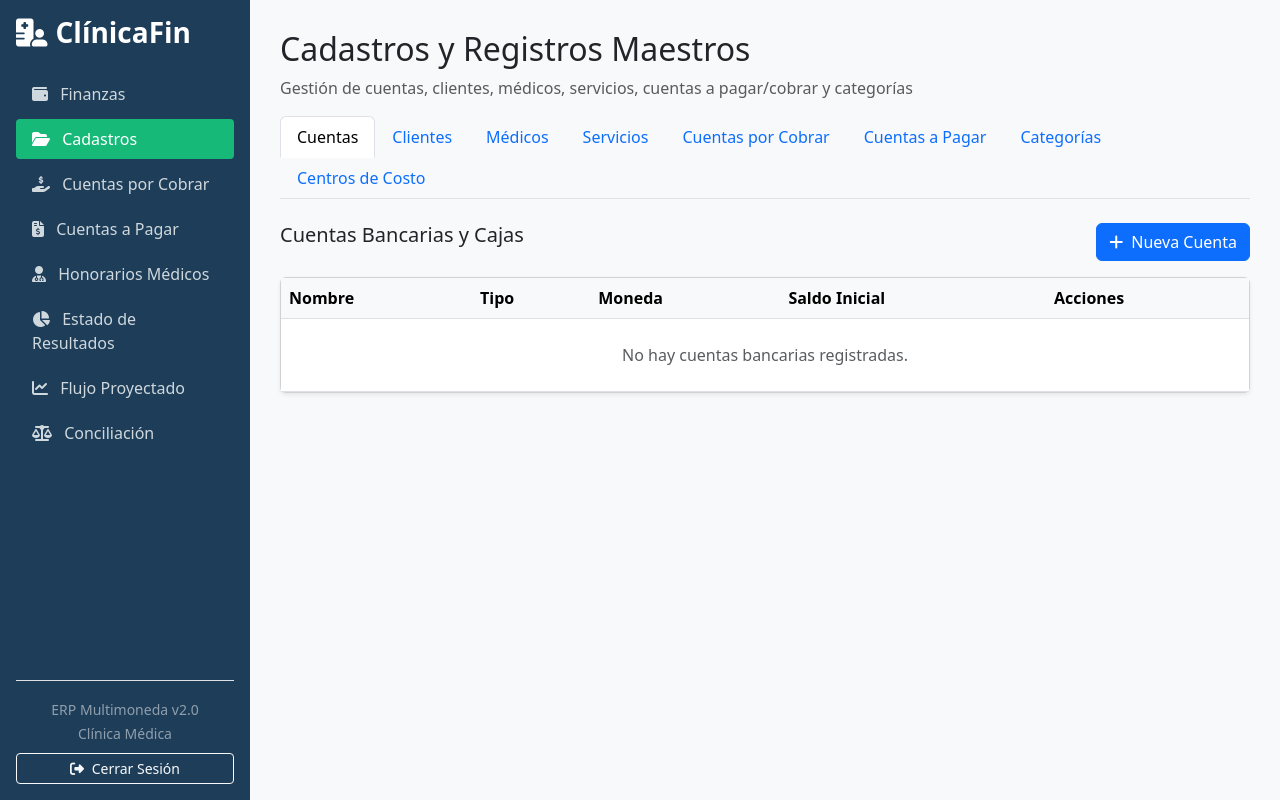
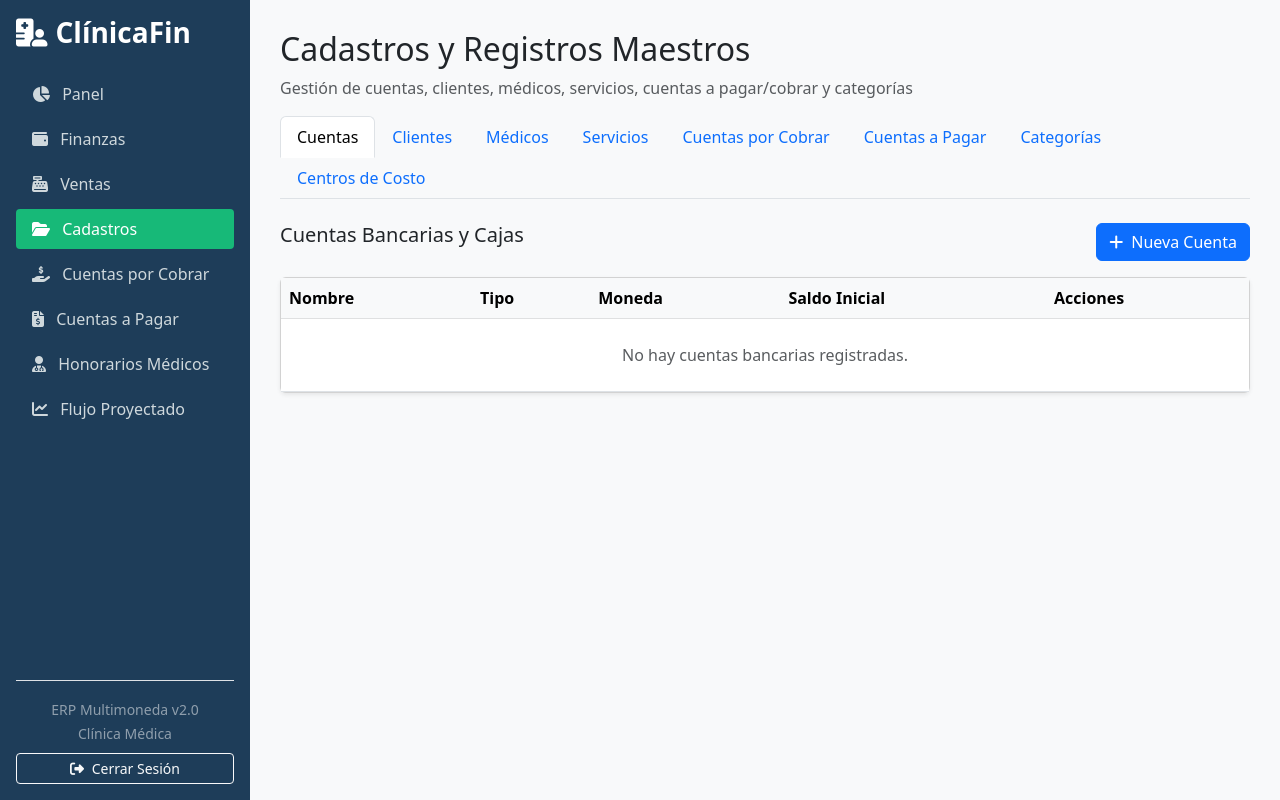
Before and after one commit to patriciafranco-web/finanzas1, a Flask app: page /cadastros in a window 1280 px wide. Run offline with Flask 3, Linux system fonts and the light colour scheme; a user stored in the database is signed in.

Commit message:
Update base.html

```diff
--- a/app/templates/base.html
+++ b/app/templates/base.html
@@ -25,14 +25,14 @@
         <div>
             <h3 class="fw-bold mb-4 text-white"><i class="fa-solid fa-hospital-user me-2"></i>ClínicaFin</h3>
             <ul class="nav flex-column">
+                <li class="nav-item"><a href="{{ url_for('main.pyg') }}" class="nav-link {% if request.endpoint == 'main.pyg' %}active{% endif %}"><i class="fa-solid fa-chart-pie me-2"></i> Panel</a></li>
                 <li class="nav-item"><a href="{{ url_for('main.dashboard') }}" class="nav-link {% if request.endpoint == 'main.dashboard' %}active{% endif %}"><i class="fa-solid fa-wallet me-2"></i> Finanzas</a></li>
+                <li class="nav-item"><a href="{{ url_for('main.ventas_vista') }}" class="nav-link {% if request.endpoint == 'main.ventas_vista' %}active{% endif %}"><i class="fa-solid fa-cash-register me-2"></i> Ventas</a></li>
                 <li class="nav-item"><a href="{{ url_for('main.cadastros') }}" class="nav-link {% if request.endpoint == 'main.cadastros' %}active{% endif %}"><i class="fa-solid fa-folder-open me-2"></i> Cadastros</a></li>
                 <li class="nav-item"><a href="{{ url_for('main.cxc_vista') }}" class="nav-link {% if request.endpoint == 'main.cxc_vista' %}active{% endif %}"><i class="fa-solid fa-hand-holding-dollar me-2"></i> Cuentas por Cobrar</a></li>
                 <li class="nav-item"><a href="{{ url_for('main.cxp_vista') }}" class="nav-link {% if request.endpoint == 'main.cxp_vista' %}active{% endif %}"><i class="fa-solid fa-file-invoice-dollar me-2"></i> Cuentas a Pagar</a></li>
                 <li class="nav-item"><a href="{{ url_for('main.honorarios') }}" class="nav-link {% if request.endpoint == 'main.honorarios' %}active{% endif %}"><i class="fa-solid fa-user-doctor me-2"></i> Honorarios Médicos</a></li>
-                <li class="nav-item"><a href="{{ url_for('main.pyg') }}" class="nav-link {% if request.endpoint == 'main.pyg' %}active{% endif %}"><i class="fa-solid fa-chart-pie me-2"></i> Estado de Resultados</a></li>
                 <li class="nav-item"><a href="{{ url_for('main.flujo_proyectado') }}" class="nav-link {% if request.endpoint == 'main.flujo_proyectado' %}active{% endif %}"><i class="fa-solid fa-chart-line me-2"></i> Flujo Proyectado</a></li>
-                <li class="nav-item"><a href="{{ url_for('main.conciliacion') }}" class="nav-link {% if request.endpoint == 'main.conciliacion' %}active{% endif %}"><i class="fa-solid fa-scale-balanced me-2"></i> Conciliación</a></li>
             </ul>
         </div>
         <div class="border-top pt-3 text-center">
```
